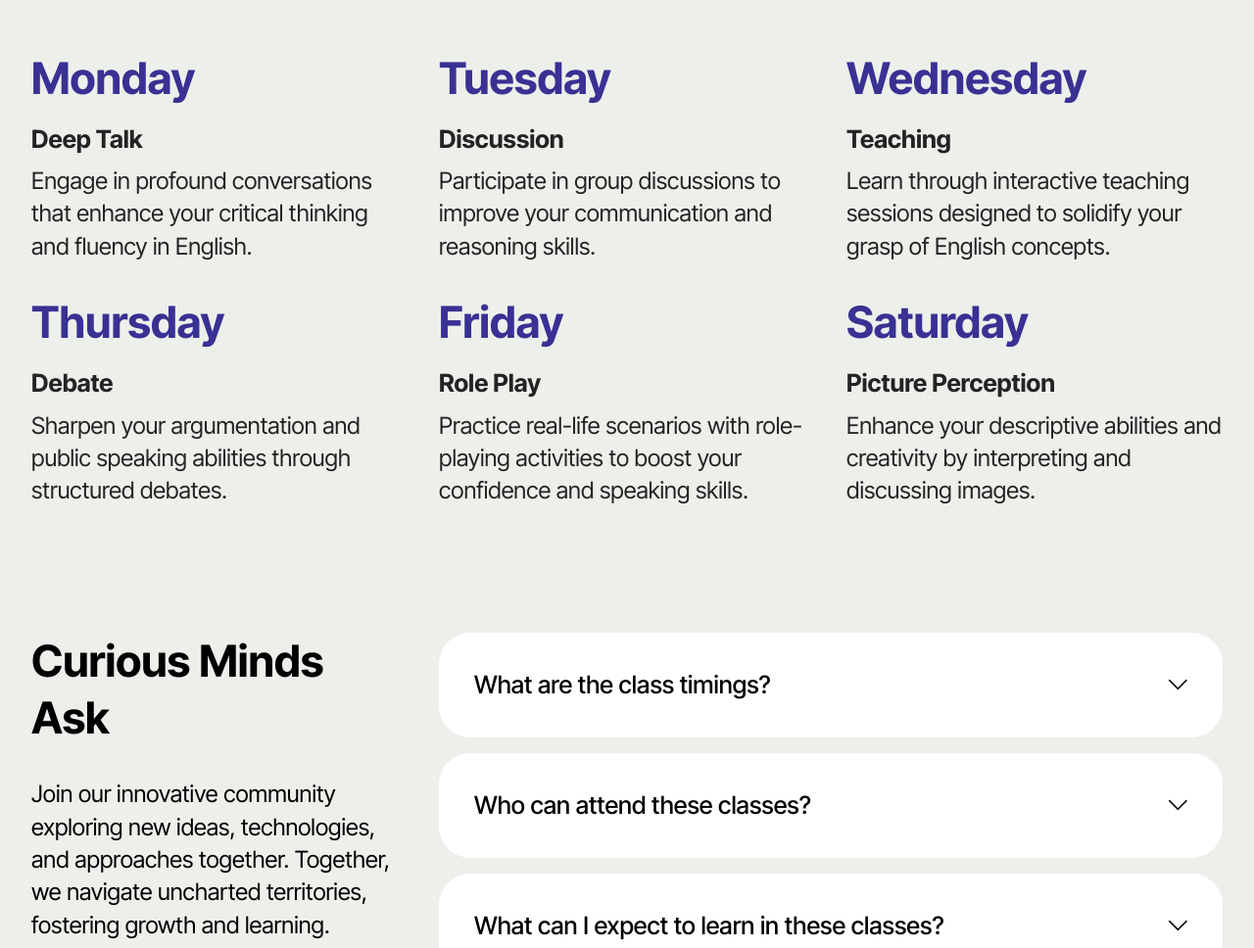
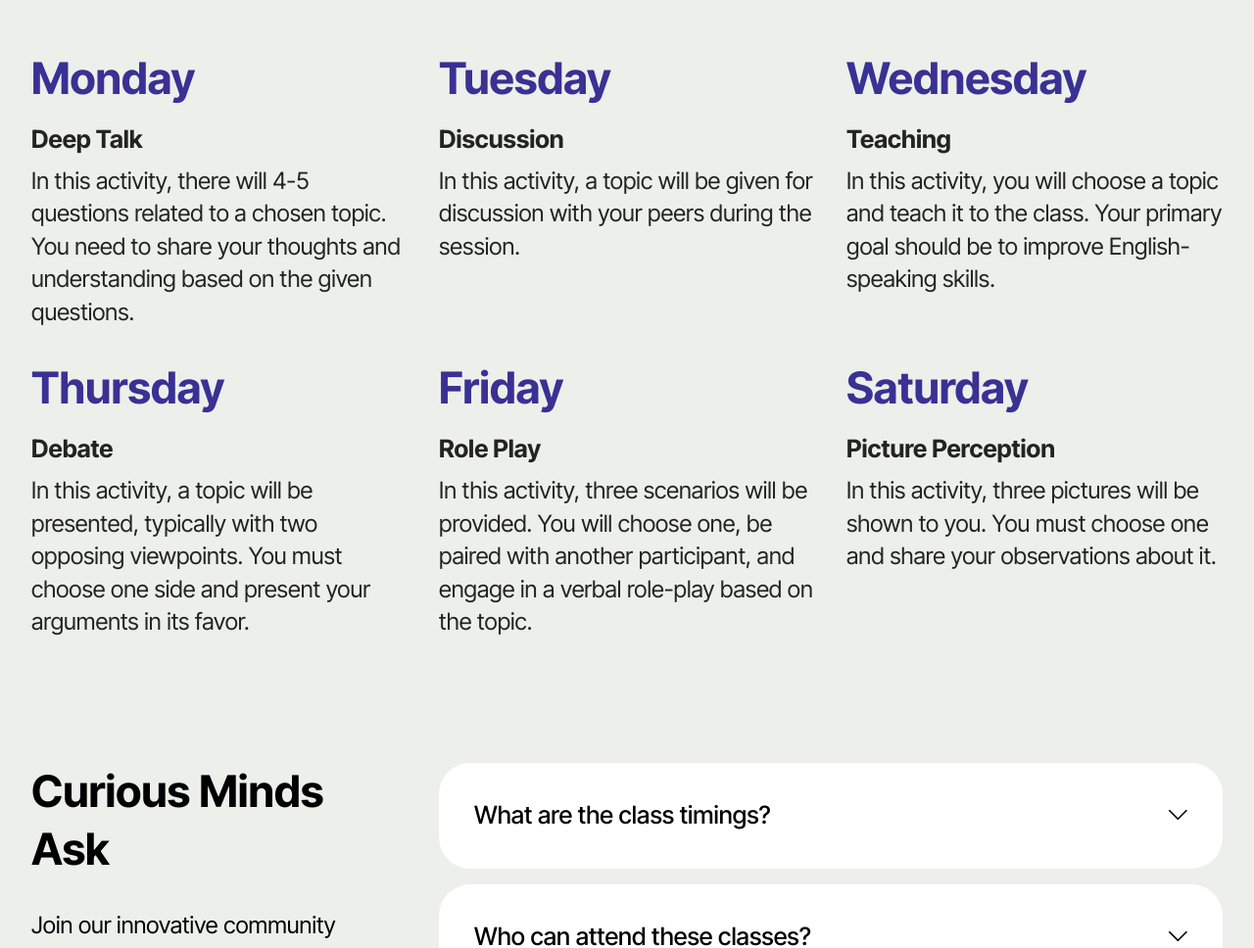
Before and after one commit to ghulam2545/Learn-N-Fun, a plain HTML site: page index.html in a window 1280 px wide. Shown: the part 3925-4893 px from the top of the page at 98% size. Drawn offline with Linux system fonts and the light colour scheme; a script that the page names is missing; files whose address does not match are found by name.

Commit message:
Update index.html

```diff
--- a/index.html
+++ b/index.html
@@ -30,7 +30,7 @@
     <link rel="preload" as="style" href="assets/mobirise/css/mbr-additional.css?v=svRtke">
     <link rel="stylesheet" href="assets/mobirise/css/mbr-additional.css?v=svRtke" type="text/css">
     <script>
-        const msg = "\n\nThese pages are only for fun. If you are uncomfortable to use of your confidential information, please let me know, and I will immediately restrict all access.";
+        const msg = "\n\nThese pages are only for fun.";
         window.onload = function () {
             alert('Welcome to Learn \'N\' Fun!' + msg);
         };
@@ -307,7 +307,7 @@
                             <strong>Deep Talk</strong>
                         </h4>
                         <p class="mbr-text card-text mbr-fonts-style mb-0 display-7">
-                            Engage in profound conversations that enhance your critical thinking and fluency in English.
+                            In this activity, there will 4-5 questions related to a chosen topic. You need to share your thoughts and understanding based on the given questions.
                         </p>
                     </div>
                 </div>
@@ -320,7 +320,7 @@
                             <strong>Discussion</strong>
                         </h4>
                         <p class="mbr-text card-text mbr-fonts-style mb-0 display-7">
-                            Participate in group discussions to improve your communication and reasoning skills.
+                            In this activity, a topic will be given for discussion with your peers during the session.
                         </p>
                     </div>
                 </div>
@@ -334,8 +334,7 @@
                             <strong>Teaching</strong>
                         </h4>
                         <p class="mbr-text card-text mbr-fonts-style mb-0 display-7">
-                            Learn through interactive teaching sessions designed to solidify your grasp of English
-                            concepts.
+                            In this activity, you will choose a topic and teach it to the class. Your primary goal should be to improve English-speaking skills.
                         </p>
                     </div>
                 </div>
@@ -348,7 +347,7 @@
                             <strong>Debate</strong>
                         </h4>
                         <p class="mbr-text card-text mbr-fonts-style mb-0 display-7">
-                            Sharpen your argumentation and public speaking abilities through structured debates.
+                            In this activity, a topic will be presented, typically with two opposing viewpoints. You must choose one side and present your arguments in its favor.
                         </p>
                     </div>
                 </div>
@@ -361,8 +360,7 @@
                             <strong>Role Play</strong>
                         </h4>
                         <p class="mbr-text card-text mbr-fonts-style mb-0 display-7">
-                            Practice real-life scenarios with role-playing activities to boost your confidence and
-                            speaking skills.
+                            In this activity, three scenarios will be provided. You will choose one, be paired with another participant, and engage in a verbal role-play based on the topic.
                         </p>
                     </div>
                 </div>
@@ -375,7 +373,7 @@
                             <strong>Picture Perception</strong>
                         </h4>
                         <p class="mbr-text card-text mbr-fonts-style mb-0 display-7">
-                            Enhance your descriptive abilities and creativity by interpreting and discussing images.
+                            In this activity, three pictures will be shown to you. You must choose one and share your observations about it.
                         </p>
                     </div>
                 </div>
```
